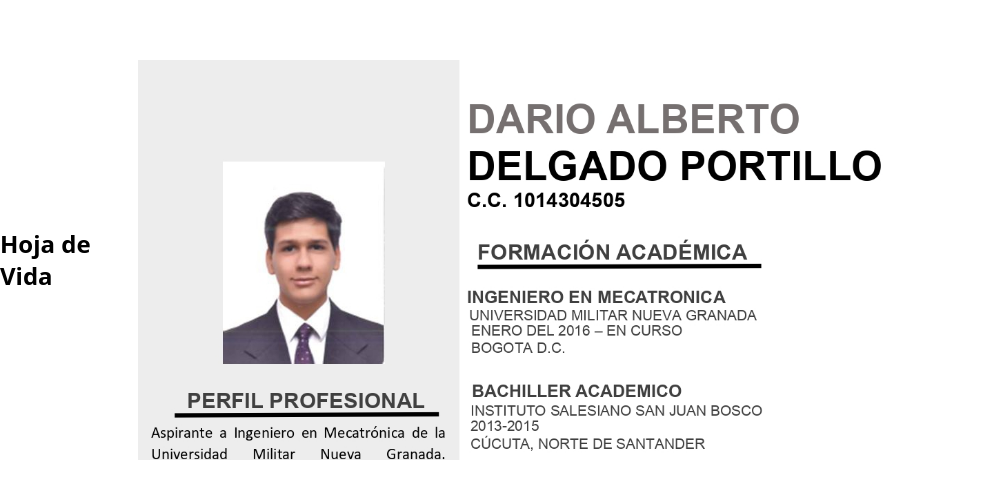
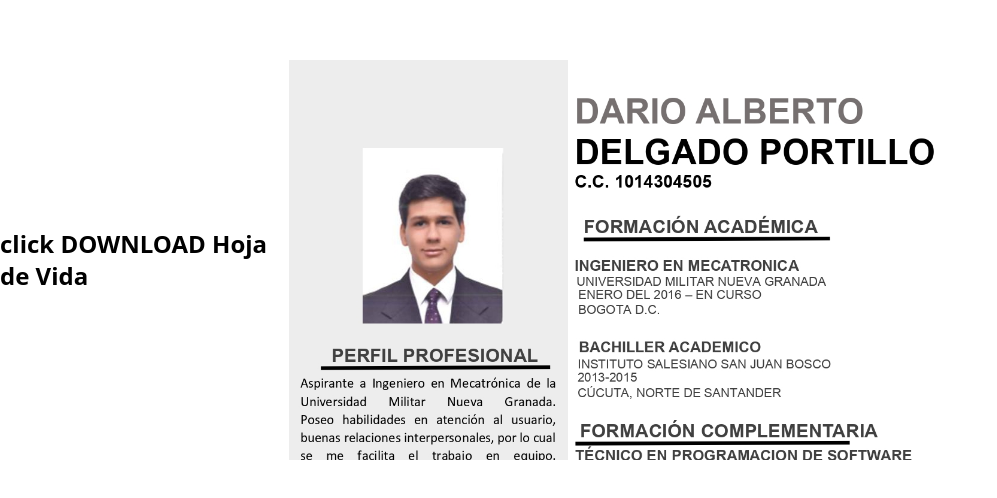
Before and after one commit to daridel99/My-Landing-Page, a React (Vite) app: page / in a window 1280 px wide. Shown: the part 4140-4638 px from the top of the page, without its empty margins (0-997 px from the left). Built offline with nearby package versions, Linux system fonts and the light colour scheme.

Commit message:
se pone imagen de la HDV y se puede descargar

```diff
--- a/src/pages/HDV.jsx
+++ b/src/pages/HDV.jsx
@@ -6,7 +6,9 @@ import pdfFile from '/hojadevida_2.pdf';
 export const HDV = () => {
   return (
 <>
-    <h1 className='font-bold text-2xl'>Hoja de Vida</h1>
+    <h1 className='font-bold text-2xl'>
+    <a class="btn btn-download" href="/public/hojadevida_2.pdf" download="hojadevida_2.pdf">click DOWNLOAD Hoja de Vida</a>
+      </h1>
     <div class="scrolling-wrapper-y">
     <img src="/hojadevida_2_page1.jpg" alt="HDV" width="75%" height="75%"/>
     </div>
```
